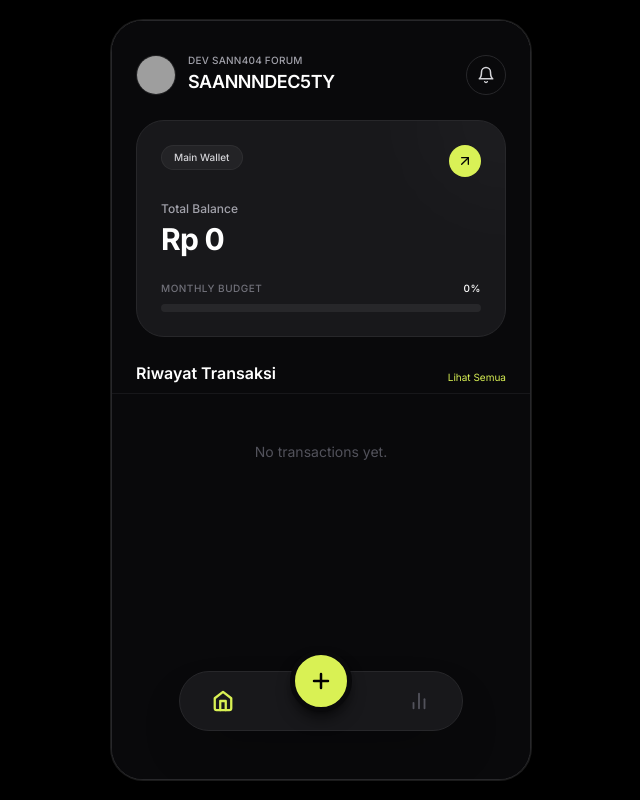
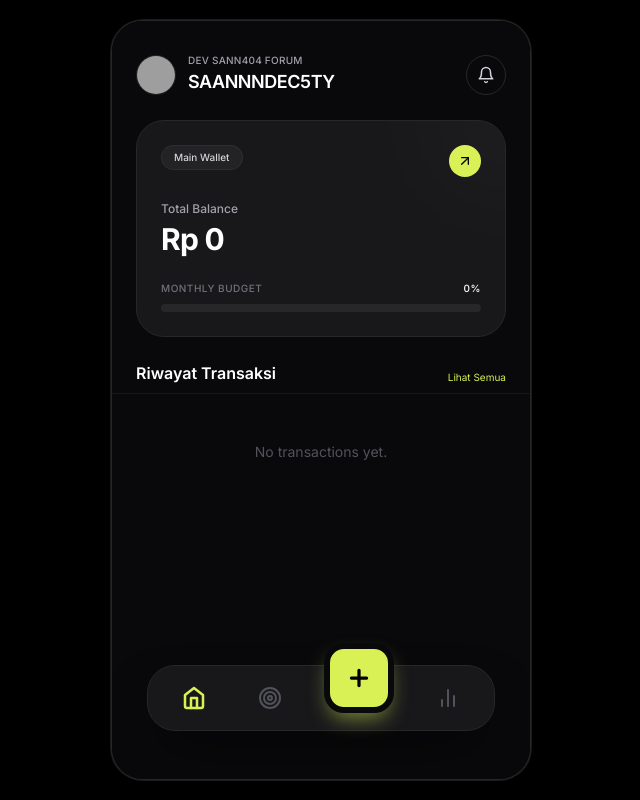
Before and after one commit to sanzzyproject/Finance-tracker-, a Next.js app: page / in a window 1280 px wide. Shown: the whole page, without its empty margins (319-959 px from the left). Built offline with nearby package versions, Linux system fonts and the light colour scheme; grey boxes are pictures that could not be loaded.

Commit message:
Update BottomNav.tsx

```diff
--- a/components/BottomNav.tsx
+++ b/components/BottomNav.tsx
@@ -1,4 +1,4 @@
-import { Home, BarChart2, Plus } from 'lucide-react';
+import { Home, BarChart2, Plus, Target } from 'lucide-react'; // Import Target
 
 interface Props {
   currentTab: string;
@@ -7,30 +7,36 @@ interface Props {
 }
 
 export default function BottomNav({ currentTab, onTabChange, onAddClick }: Props) {
+  const isActive = (tab: string) => currentTab === tab ? 'text-primary' : 'text-zinc-600 hover:text-zinc-400';
+
   return (
-    <div className="absolute bottom-6 left-0 right-0 px-10 z-40 flex justify-center">
-      <div className="bg-[#18181B] border border-border rounded-full px-6 py-2.5 shadow-2xl flex items-center gap-12">
+    <div className="absolute bottom-6 left-0 right-0 px-10 z-40 flex justify-center pointer-events-none">
+      {/* Container Navigasi */}
+      <div className="bg-[#18181B] border border-border rounded-[28px] px-6 py-2.5 shadow-2xl shadow-black/50 flex items-center gap-8 pointer-events-auto backdrop-blur-md">
 
-        <button
-          onClick={() => onTabChange('home')}
-          className={`transition-all p-2 ${currentTab === 'home' ? 'text-primary' : 'text-zinc-600 hover:text-zinc-400'}`}
-        >
-          <Home size={22} strokeWidth={currentTab === 'home' ? 2.5 : 2} />
+        {/* Tab Home */}
+        <button onClick={() => onTabChange('home')} className={`transition-all p-2.5 rounded-full group ${isActive('home')}`}>
+          <Home size={24} strokeWidth={currentTab === 'home' ? 2.5 : 2} className="group-hover:scale-110 transition-transform"/>
         </button>
 
-        {/* Add Button - Menembus batas atas nav */}
+        {/* TAB BARU: Wishlist (Target) */}
+        <button onClick={() => onTabChange('wishlist')} className={`transition-all p-2.5 rounded-full group ${isActive('wishlist')}`}>
+          <Target size={24} strokeWidth={currentTab === 'wishlist' ? 2.5 : 2} className="group-hover:scale-110 transition-transform"/>
+        </button>
+
+        {/* Tombol Tambah (Tengah) */}
         <button
           onClick={onAddClick}
-          className="bg-primary text-black p-3.5 rounded-full hover:scale-105 transition-all -mt-10 border-[5px] border-background shadow-lg shadow-black/50"
+          className="bg-primary text-black p-4 rounded-[20px] hover:scale-105 hover:-translate-y-1 transition-all -mt-10 border-[6px] border-background shadow-[0_10px_20px_-5px_#D9F15480] group relative overflow-hidden"
         >
-          <Plus size={24} strokeWidth={2.5} />
+          <Plus size={26} strokeWidth={3} className="relative z-10" />
+          {/* Efek kilau saat di-hover */}
+          <div className="absolute inset-0 bg-white/20 translate-y-full group-hover:translate-y-0 transition-transform duration-300"></div>
         </button>
 
-        <button
-          onClick={() => onTabChange('stats')}
-          className={`transition-all p-2 ${currentTab === 'stats' ? 'text-primary' : 'text-zinc-600 hover:text-zinc-400'}`}
-        >
-          <BarChart2 size={22} strokeWidth={currentTab === 'stats' ? 2.5 : 2} />
+        {/* Tab Stats */}
+        <button onClick={() => onTabChange('stats')} className={`transition-all p-2.5 rounded-full group ${isActive('stats')}`}>
+          <BarChart2 size={24} strokeWidth={currentTab === 'stats' ? 2.5 : 2} className="group-hover:scale-110 transition-transform"/>
         </button>
       </div>
     </div>
```
